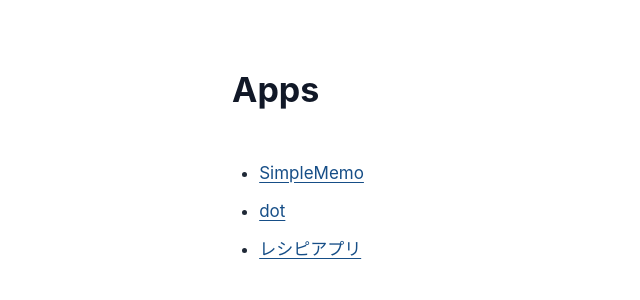
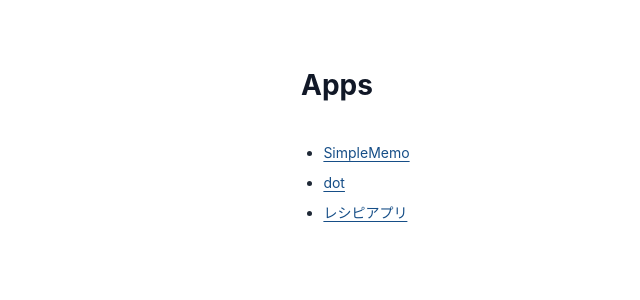
Before and after one commit to navymobile/navymobile.github.io, a Jekyll site: the page built from index.md, in a window 1280 px wide. Shown: the top 300 px of the page, without its empty margins (17-657 px from the left). Built offline with Jekyll 4.4.1, drawn with Linux system fonts in a browser that asks for light colours; our own code applies the rules of GitHub Pages for plain Markdown files.

Commit message:
スタイル更新

```diff
--- a/assets/css/style.css
+++ b/assets/css/style.css
@@ -3,8 +3,8 @@
   font-family: -apple-system, BlinkMacSystemFont, "Segoe UI", "Hiragino Kaku Gothic ProN", "Yu Gothic", Meiryo, sans-serif;
   color: #1f2937;
   background: #fff;
-  font-size: 17px;
-  line-height: 1.85;
+  font-size: 14px;
+  line-height: 1.75;
   -webkit-text-size-adjust: 100%;
 }
 
```
